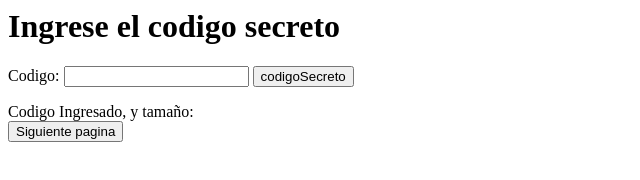
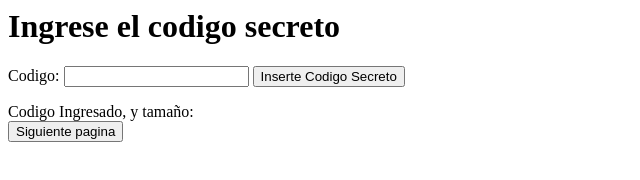
Before and after one commit to DaddyLipi/Toros_y_vacas, a website built with Parcel: page index.html in a window 1280 px wide. Shown: the whole page, without its empty margins (0-640 px from the left). Built offline with nearby package versions, Linux system fonts and the light colour scheme.

Commit message:
Alfa 12, tiro las otras ideas a la basura, hago todo dentro de una pantalla nomas

```diff
--- a/index.html
+++ b/index.html
@@ -4,7 +4,7 @@
     <form id="form">
       <label for="numero">Codigo:</label>
       <input type="text" id="codigoSecreto" maxlength="6" minlength="4"/>
-      <input type="submit" value="codigoSecreto"/>
+      <input type="submit" value="Inserte Codigo Secreto"/>
     </form>
     <label>Codigo Ingresado, y tamaño:</label>
     <div id="resultado-divs"></div>
```
Also changed, not shown: PantallaDerota.html (deleted), PantallaIntentos.html (deleted), PantallaVictoria.html (deleted).
